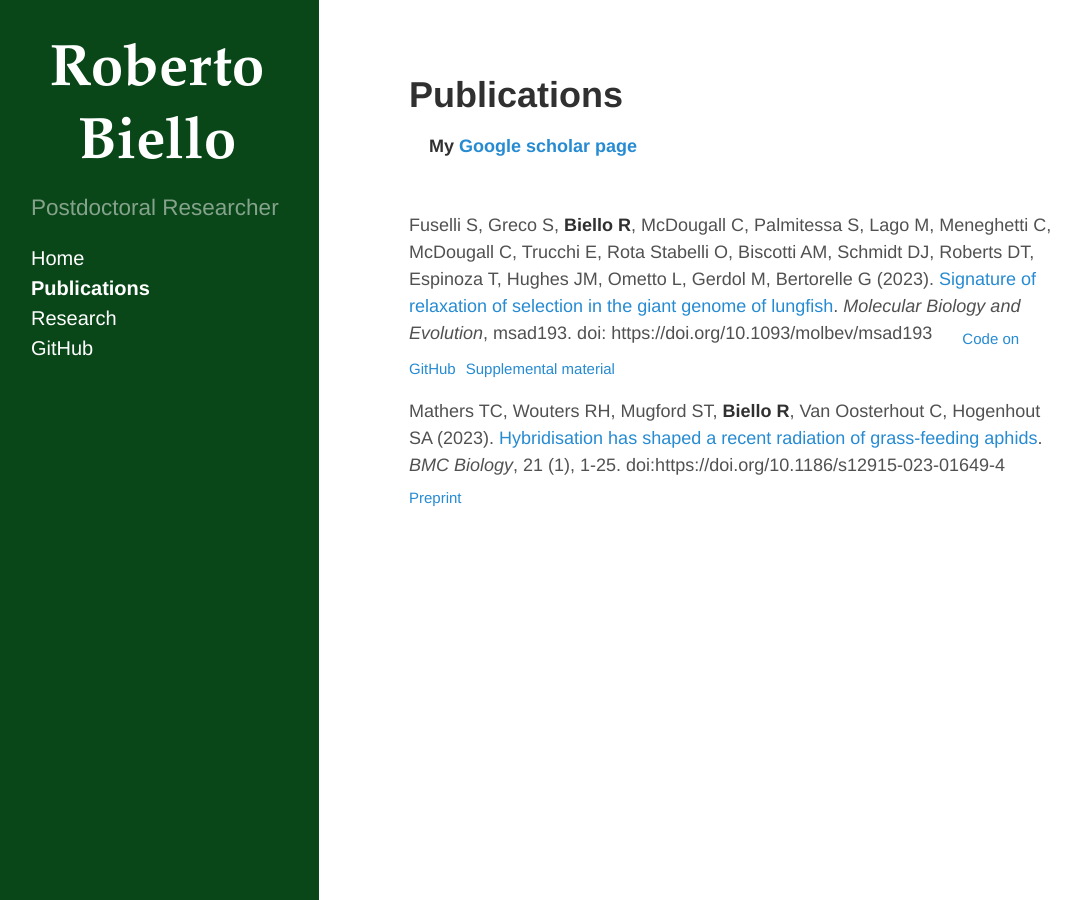
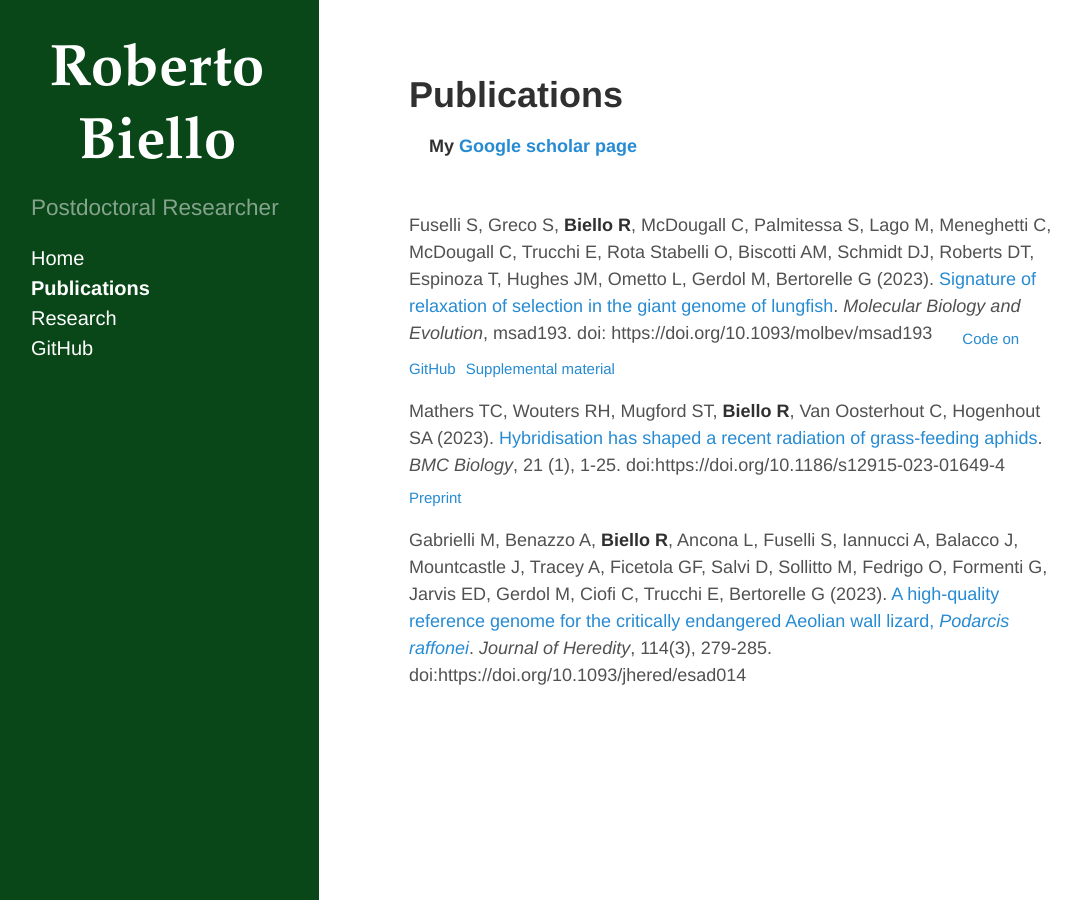
Before and after one commit to rsbiello/rsbiello.github.io, a Jekyll site: the page built from publications.md, in a window 1280 px wide. Shown: the whole page, without its empty margins (5-1086 px from the left). Built offline with Jekyll 4.4.1, drawn with Linux system fonts in a browser that asks for light colours; Markdown is read by kramdown in place of the engine named in the settings.

Commit message:
Update publications.md

```diff
--- a/publications.md
+++ b/publications.md
@@ -12,3 +12,5 @@ Fuselli S, Greco S, **Biello R**, McDougall C, Palmitessa S, Lago M, Meneghetti
 
 Mathers TC, Wouters RH, Mugford ST, **Biello R**, Van Oosterhout C, Hogenhout SA (2023). [Hybridisation has shaped a recent radiation of grass-feeding aphids](https://bmcbiol.biomedcentral.com/articles/10.1186/s12915-023-01649-4). *BMC Biology*, 21 (1), 1-25. doi:https://doi.org/10.1186/s12915-023-01649-4
 &nbsp;&nbsp;&nbsp;&nbsp; <sub>[Preprint](https://www.biorxiv.org/content/10.1101/2022.09.27.509720v1)</sub>
+
+Gabrielli M, Benazzo A, **Biello R**, Ancona L, Fuselli S, Iannucci A, Balacco J, Mountcastle J, Tracey A, Ficetola GF, Salvi D, Sollitto M, Fedrigo O, Formenti G, Jarvis ED, Gerdol M, Ciofi C, Trucchi E, Bertorelle G (2023). [A high-quality reference genome for the critically endangered Aeolian wall lizard, *Podarcis raffonei*](https://academic.oup.com/jhered/article-abstract/114/3/279/7068064?redirectedFrom=fulltext). *Journal of Heredity*, 114(3), 279-285. doi:https://doi.org/10.1093/jhered/esad014
```
